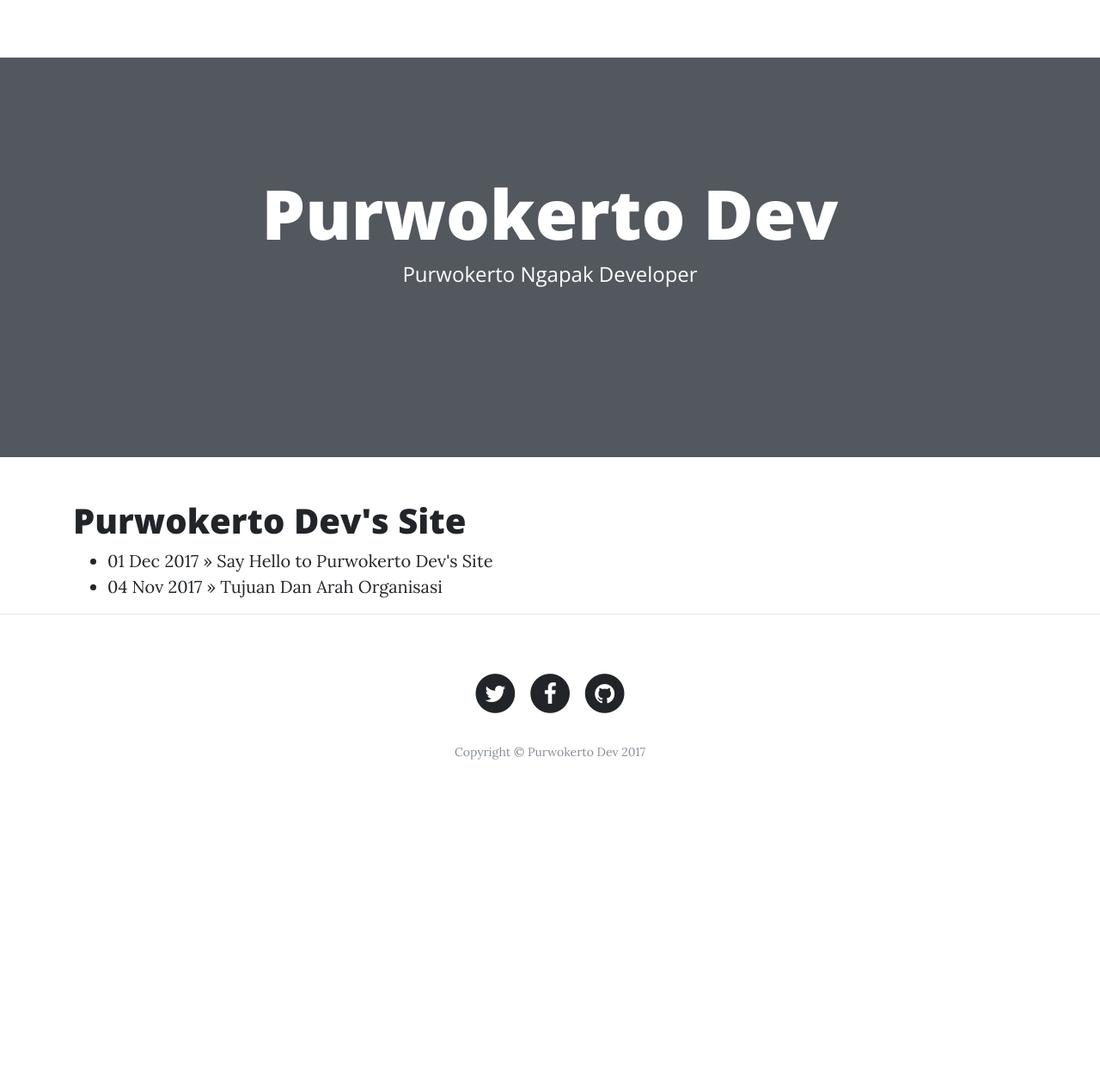
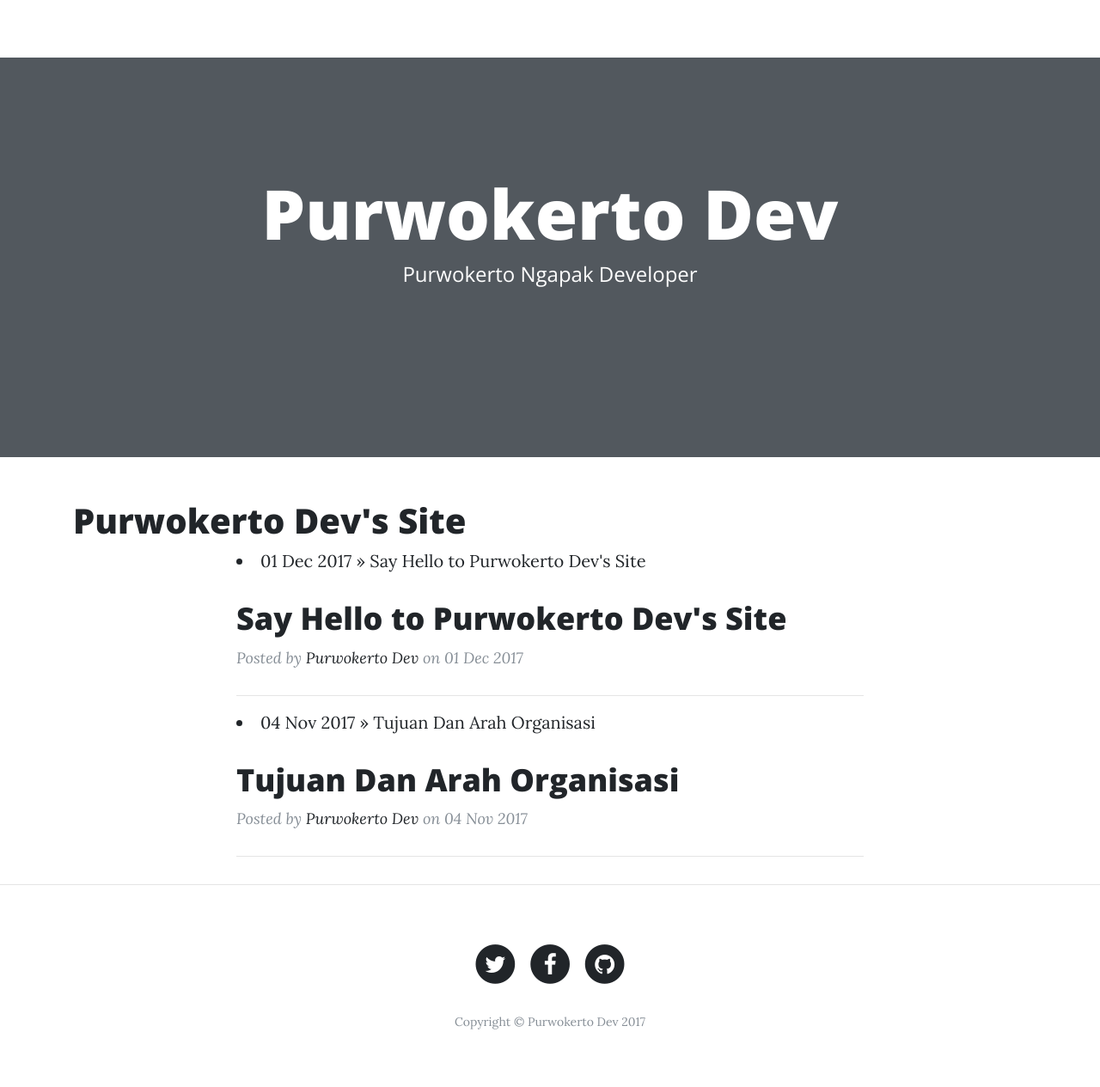
Before and after one commit to purwokertodev/purwokertodev.github.io, a Jekyll site: the page built from blog/index.html, in a window 1280 px wide. Shown: the whole page at 86% size. Built offline with Jekyll 4.4.1, drawn with Linux system fonts in a browser that asks for light colours; before the commit the page ends 951 px from its top, so only the background shows below that.

Commit message:
change blog layout

```diff
--- a/blog/index.html
+++ b/blog/index.html
@@ -3,9 +3,22 @@ layout: default
 title: Purwokerto Dev's Site
 ---
 	<h1>{{ page.title }}</h1>
-	<ul class="posts">
+	<div class="row">
+		<div class="col-lg-8 col-md-10 mx-auto">
 
 	  {% for post in site.posts %}
 	    <li><span>{{ post.date | date_to_string }}</span> » <a href="{{ post.url }}" title="{{ post.title }}">{{ post.title }}</a></li>
+			<div class="post-preview">
+				<a href="{{ post.url }}">
+					<h2 class="post-title">
+						{{ post.title }}
+					</h2>
+				</a>
+				<p class="post-meta">Posted by
+					<a href="#">Purwokerto Dev</a>
+					on {{ post.date | date_to_string }}</p>
+			</div>
+			<hr>
 	  {% endfor %}
-	</ul>
+	</div>
+</div>
```
